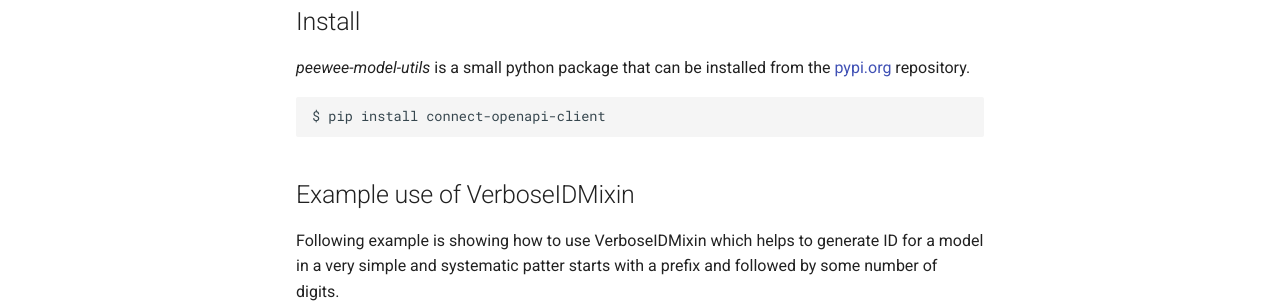
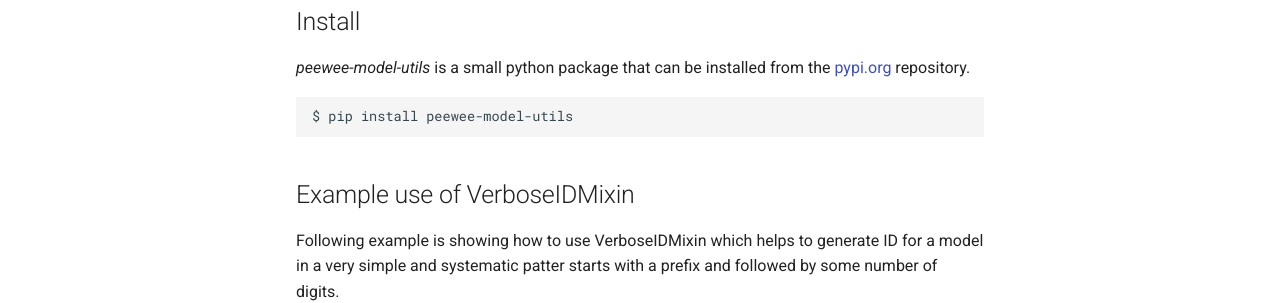
Before and after one commit to cloudblue/peewee-model-utils, an MkDocs documentation site: the page built from docs/getting_started.md, in a window 1280 px wide and 1083 px high. Shown: the part 292-595 px from the top of the window. Built offline with MkDocs 1.6.1 and Material for MkDocs 9.7.7, drawn with Linux system fonts in a browser that asks for light colours; comment, search, counter and statistics services are not loaded.

Commit message:
Update getting_started.md
Correcting install command

````diff
--- a/docs/getting_started.md
+++ b/docs/getting_started.md
@@ -8,7 +8,7 @@
 from the [pypi.org](https://pypi.org/project/peewee-model-utils/) repository.
 
 ```
-$ pip install connect-openapi-client
+$ pip install peewee-model-utils
 ```
 
 ## Example use of VerboseIDMixin
````
